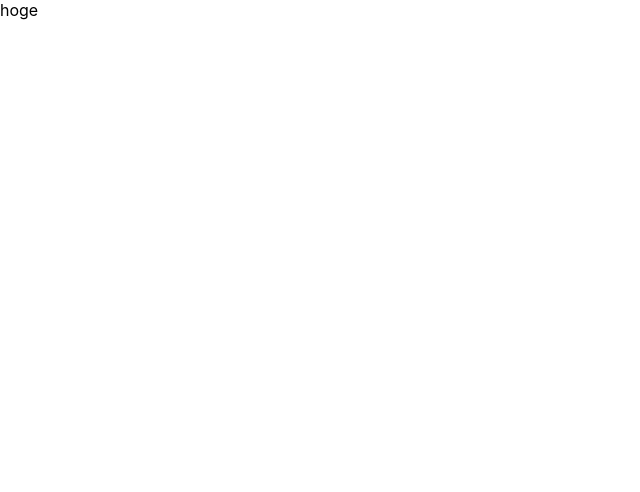
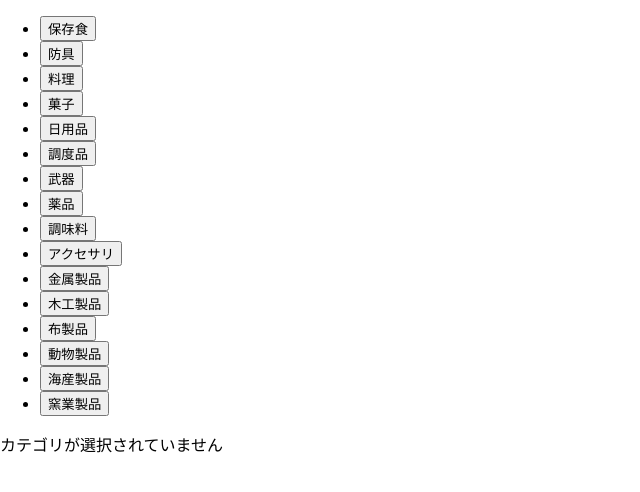
Before and after one commit to lamb-sni/earlgrey, a React (Create React App) app in the folder app/: page / in a window 1280 px wide. Shown: the top 492 px of the page, without its empty margins (0-640 px from the left). Built offline with nearby package versions, Linux system fonts and the light colour scheme.

Commit message:
setting basic DOM

```diff
--- a/app/src/page/index.tsx
+++ b/app/src/page/index.tsx
@@ -1,5 +1,43 @@
 import * as React from 'react';
+import { category } from '../data/category';
 
-export default () => {
-  return <div>hoge</div>;
+const Page = () => {
+  const [selectedCategory, setSelectedCategory] = React.useState("");
+
+  const createCategoryProductsDOM = () => {
+    if (!selectedCategory) {
+      return <p>カテゴリが選択されていません</p>
+    }
+
+    return <p>{selectedCategory}</p>
+  };
+
+  return (
+    <div>
+      <main>
+        <section>
+          <ul>
+            {Object.values(category).map(v => {
+              return (
+                <li key={v}>
+                  <button
+                    type="button"
+                    onClick={() => {setSelectedCategory(v)}}
+                  >
+                    {v}
+                  </button>
+                </li>
+              );
+            })}
+          </ul>
+        </section>
+
+        <section>
+          {createCategoryProductsDOM()}
+        </section>
+      </main>
+    </div>
+  );
 };
+
+export default Page;
```
